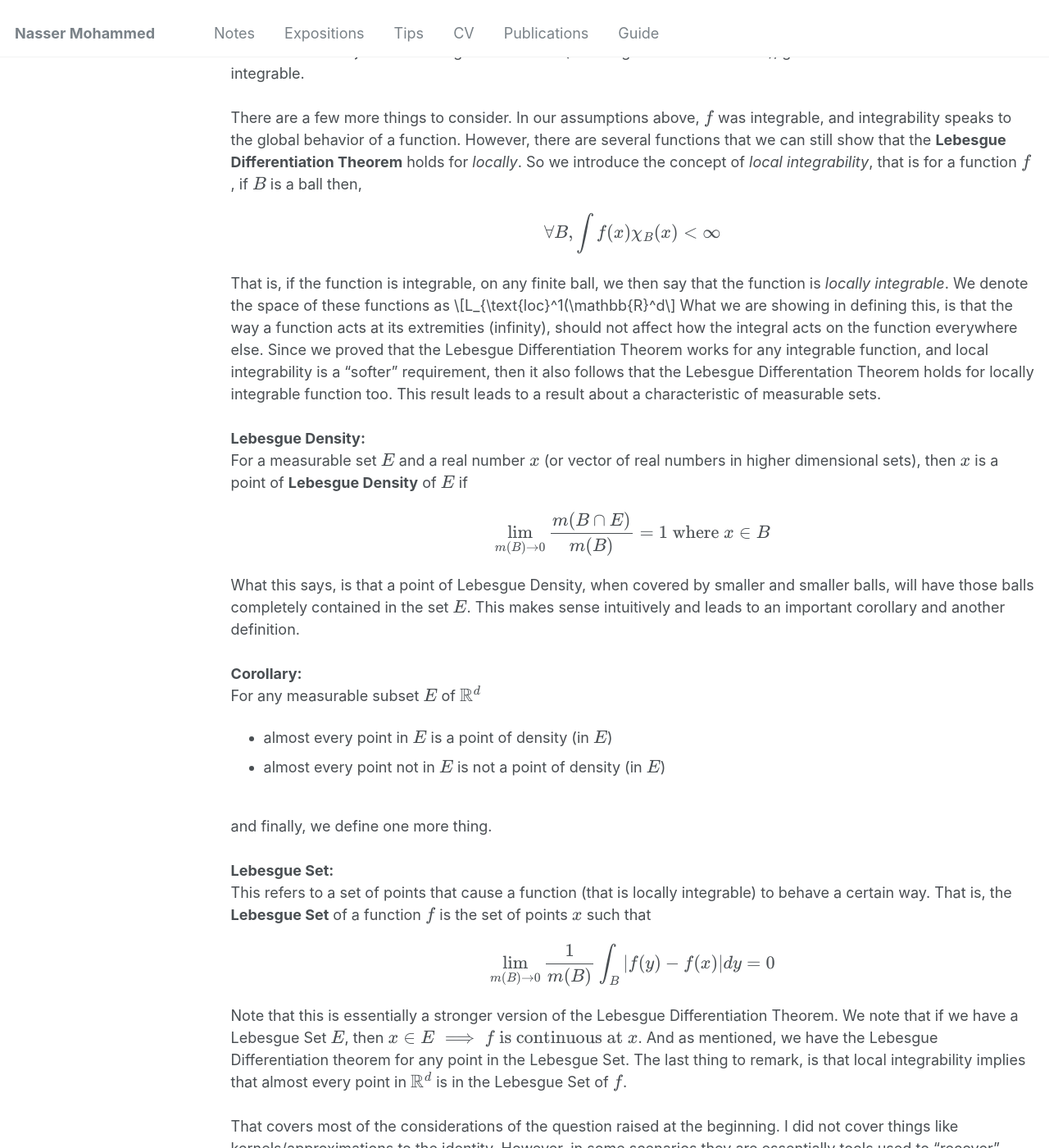
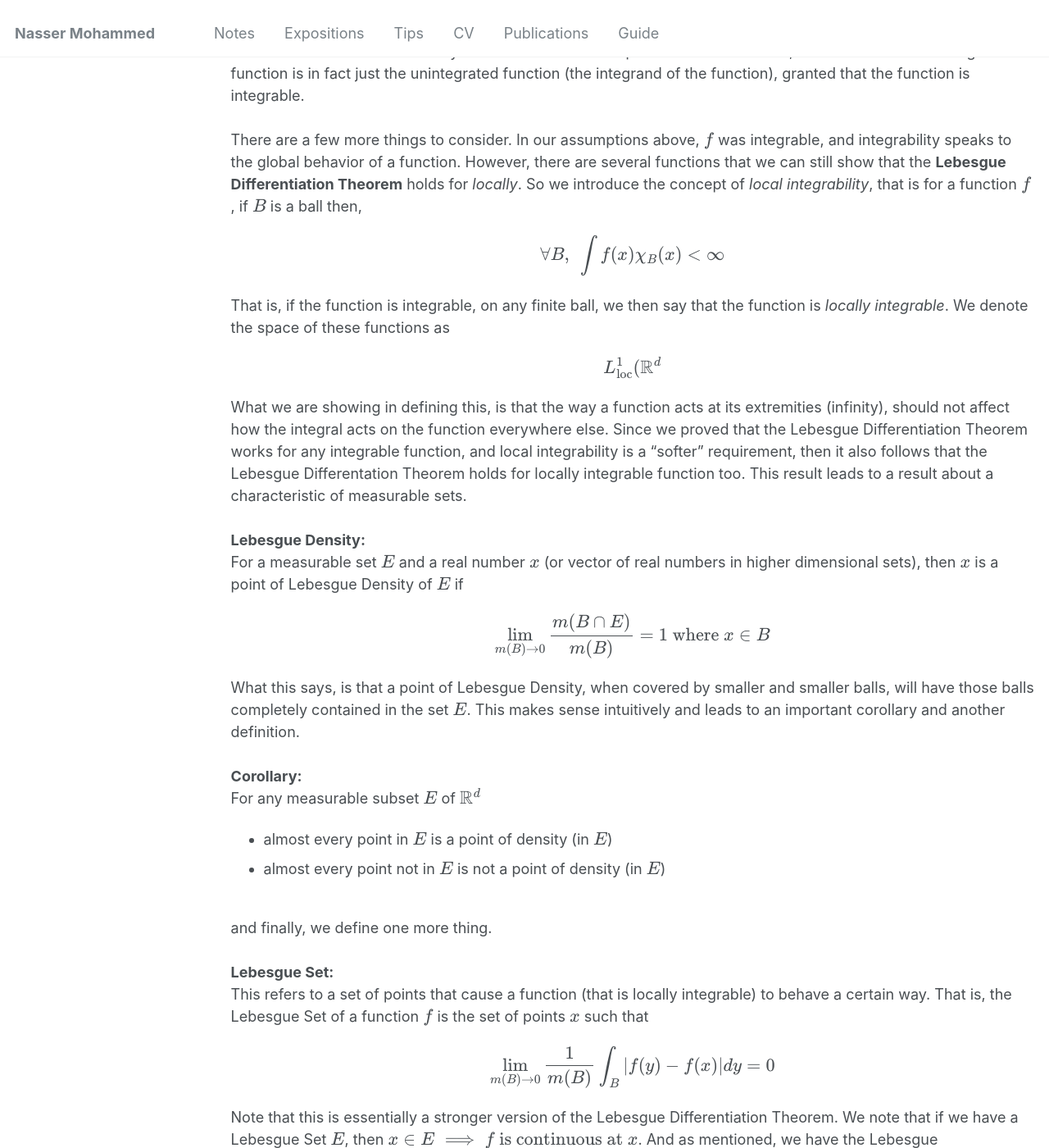
Before and after one commit to Nasser-Mohammed/Nasser-Mohammed.github.io, a Jekyll site: the page built from _pages/notes/analysis/ftc.md, in a window 1280 px wide and 1400 px high, scrolled down 5376 px. Shown: the whole window at 82% size. Built offline with Jekyll 4.4.1, drawn with Linux system fonts in a browser that asks for light colours.

Commit message:
Update ftc.md

```diff
--- a/_pages/notes/analysis/ftc.md
+++ b/_pages/notes/analysis/ftc.md
@@ -82,19 +82,20 @@ Plugging this in gives
 And we have proven that the limit of the average value is indeed the function evaluated at that point. In other words, when \\(f\\) is continuous we have that:
 \\[\lim_{m(B) \to 0} \frac{1}{m(B)}\int_Bf(y)dy = f(x) \text{ for a.e } x\\]
 Now to prove this for more general functions requires a pretty technical covering theorem with spheres, and use of the [Hardy-Littlewood Maximal Function](https://en.wikipedia.org/wiki/Hardy%E2%80%93Littlewood_maximal_function), instead we will just state the final conclusion of this investigation.\\
+\\
 **The Lebesgue Differentation Theorem:**\\
 If \\(f\\) is any integrable function on \\(\mathbb{R}^d\\), then
 \\[\lim_{m(B) \to 0}\frac{1}{m(B)}\int_Bf(y)dy = f(x) \text{ for almost every } x \text{ with } x \in B\\]
 So we have found the necessary conditions for the first question. In other words, the derivative of the integral of a function is in fact just the unintegrated function (the integrand of the function), granted that the function is integrable.\\
 \\
 There are a few more things to consider. In our assumptions above, \\(f\\) was integrable, and integrability speaks to the global behavior of a function. However, there are several functions that we can still show that the **Lebesgue Differentiation Theorem** holds for *locally*. So we introduce the concept of *local integrability*, that is for a function \\(f\\), if \\(B\\) is a ball then,
-\\[\forall B, \int f(x)\chi_{B}(x) < \infty\\]
+\\[\forall B, \text{  } \int f(x)\chi_{B}(x) < \infty\\]
 That is, if the function is integrable, on any finite ball, we then say that the function is *locally integrable*. We denote the space of these functions as
-\\[L_{\text{loc}^1(\mathbb{R}^d\\]
+\\[L_{\text{loc}}^1(\mathbb{R}^d\\]
 What we are showing in defining this, is that the way a function acts at its extremities (infinity), should not affect how the integral acts on the function everywhere else. Since we proved that the Lebesgue Differentiation Theorem works for any integrable function, and local integrability is a "softer" requirement, then it also follows that the Lebesgue Differentation Theorem holds for locally integrable function too. This result leads to a result about a characteristic of measurable sets.\\
 \\
 **Lebesgue Density:**\\
-For a measurable set \\(E\\) and a real number \\(x\\) (or vector of real numbers in higher dimensional sets), then \\(x\\) is a point of **Lebesgue Density** of \\(E\\) if
+For a measurable set \\(E\\) and a real number \\(x\\) (or vector of real numbers in higher dimensional sets), then \\(x\\) is a point of Lebesgue Density of \\(E\\) if
 \\[\lim_{m(B) \to 0}\frac{m(B \cap E)}{m(B)} = 1 \text{  where } x \in B\\]
 What this says, is that a point of Lebesgue Density, when covered by smaller and smaller balls, will have those balls completely contained in the set \\(E\\). This makes sense intuitively and leads to an important corollary and another definition.\\
 \\
@@ -107,7 +108,7 @@ For any measurable subset \\(E\\) of \\(\mathbb{R}^d\\)
 and finally, we define one more thing.\\
 \\
 **Lebesgue Set:**\\
-This refers to a set of points that cause a function (that is locally integrable) to behave a certain way. That is, the **Lebesgue Set** of a function \\(f\\) is the set of points \\(x\\) such that
+This refers to a set of points that cause a function (that is locally integrable) to behave a certain way. That is, the Lebesgue Set of a function \\(f\\) is the set of points \\(x\\) such that
 \\[\lim_{m(B)\to 0}\frac{1}{m(B)}\int_B\left| f(y) - f(x) \right|dy = 0\\]
 Note that this is essentially a stronger version of the Lebesgue Differentiation Theorem. We note that if we have a Lebesgue Set \\(E\\), then \\(x \in E \implies f \text{ is continuous at } x\\). And as mentioned, we have the Lebesgue Differentiation theorem for any point in the Lebesgue Set. The last thing to remark, is that local integrability implies that almost every point in \\(\mathbb{R}^d\\) is in the Lebesgue Set of \\(f\\). \\
 \\
```
